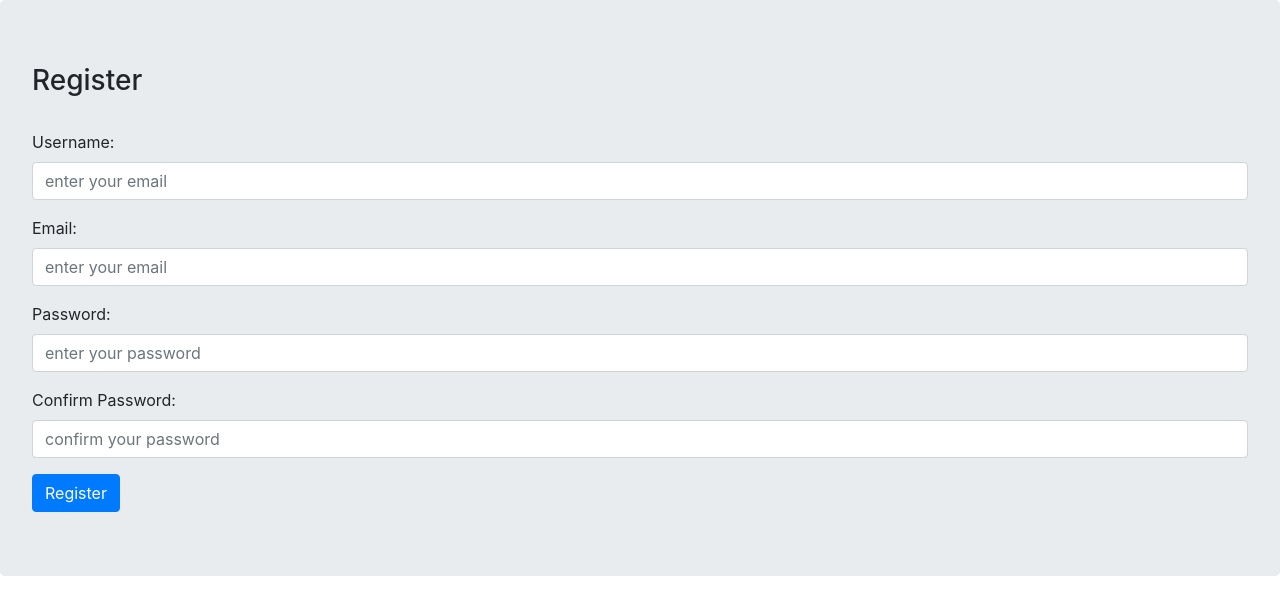
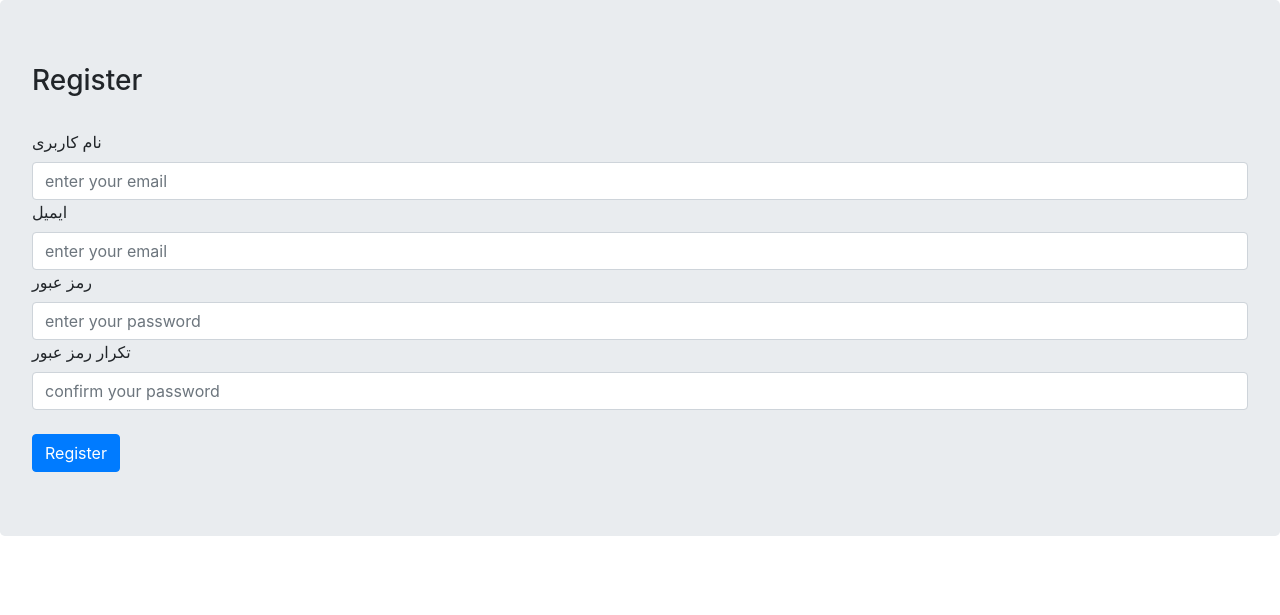
Before and after one commit to farhadmpr/DjangoBlog, a Django app: page /accounts/register/ in a window 1280 px wide. Shown: the part 56-671 px from the top of the page. Run offline with Django 3.2, Linux system fonts and the light colour scheme; some libraries are stand-ins or nearby versions.

Commit message:
Customize user register form

```diff
--- a/BlogProject/accounts/templates/accounts/register.html
+++ b/BlogProject/accounts/templates/accounts/register.html
@@ -5,7 +5,38 @@
     <br>
     <form action="" method="post">
         {% csrf_token %}
-        {{ form.as_p }}
+        {% comment %} {{ form.as_p }} {% endcomment %}
+
+        <div>
+            {{ form.non_field_errors }}
+        </div>
+
+        <div>
+            <label for="{{ form.username.id_for_label }}">نام کاربری</label>
+            {{ form.username.errors }}
+            {{ form.username }}
+        </div>
+
+        <div>
+            <label for="{{ form.email.id_for_label }}">ایمیل</label>
+            {{ form.email.errors }}
+            {{ form.email }}
+        </div>
+
+        <div>
+            <label for="{{ form.password1.id_for_label }}">رمز عبور</label>
+            {{ form.password1.errors }}
+            {{ form.password1 }}
+        </div>
+
+        <div>
+            <label for="{{ form.password2.id_for_label }}">تکرار رمز عبور</label>
+            {{ form.password2.errors }}
+            {{ form.password2 }}
+        </div>
+
+        <br>
+
         <input type="submit" value="Register" class="btn btn-primary" />
     </form>
 {% endblock content %}
```
